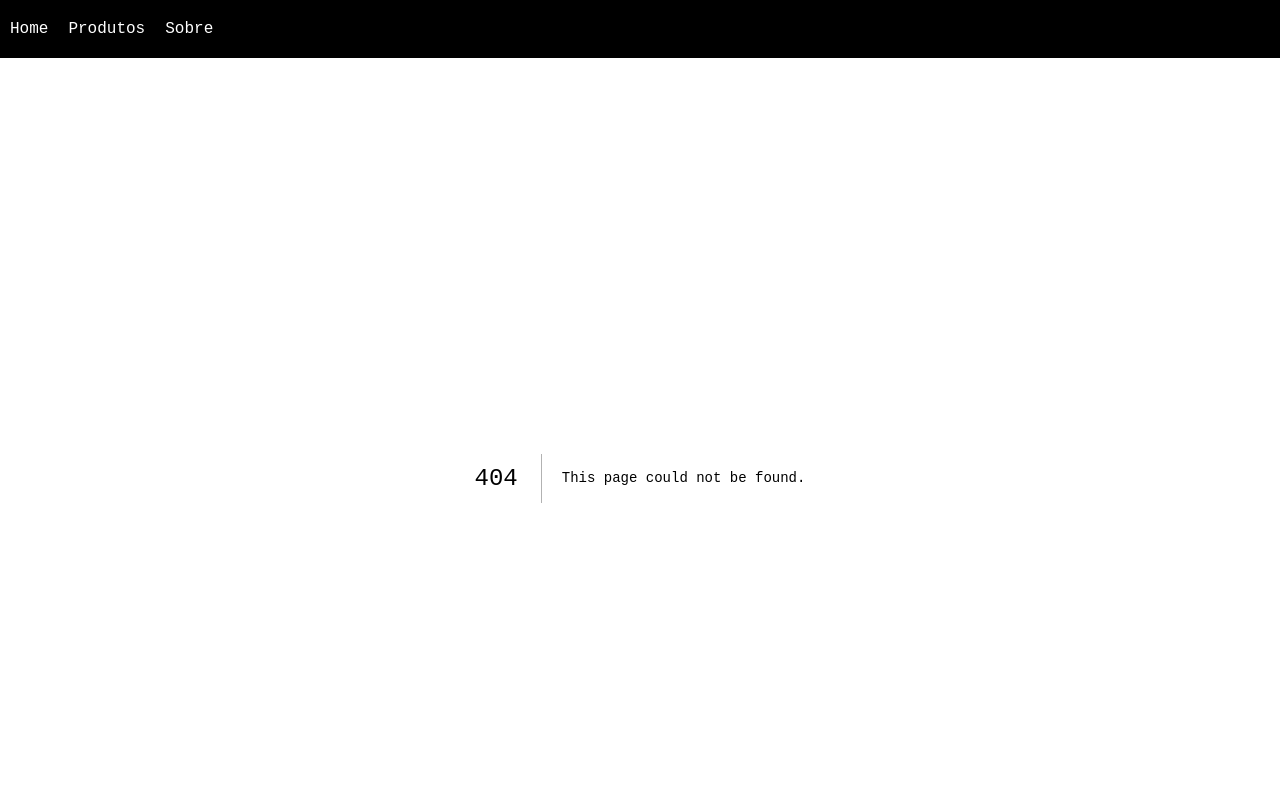
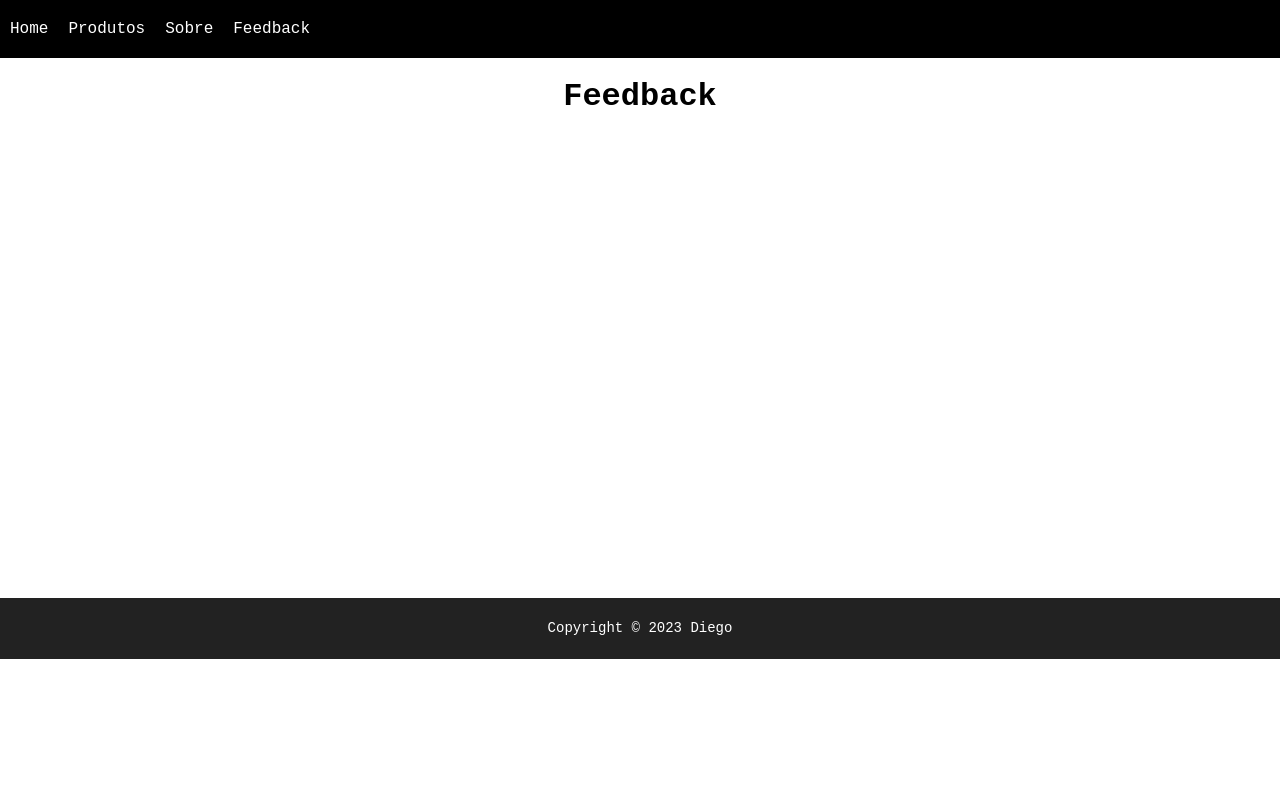
Before and after one commit to diegotrevisancc/nextjs-fundamentals, a Next.js app: page /feedback in a window 1280 px wide. Before the commit this address had no page. Shown: the top 800 px of the page. Built offline with nearby package versions, Linux system fonts and the light colour scheme.

Commit message:
working with metatags

```diff
--- a/components/navbar.js
+++ b/components/navbar.js
@@ -13,6 +13,9 @@ export default function Navbar() {
         <li>
           <Link href="/about">Sobre</Link>
         </li>
+        <li>
+          <Link href="/feedback">Feedback</Link>
+        </li>
       </ul>
     </>
   )
--- /dev/null
+++ b/pages/feedback.js
@@ -0,0 +1,14 @@
+import Head from "next/head";
+
+export default function Feedback() {
+  return (
+    <>
+      <Head>
+        <title>Feedback</title>
+      </Head>
+      <div>
+        <h1>Feedback</h1>
+      </div>
+    </>
+  );
+}
--- a/pages/index.js
+++ b/pages/index.js
@@ -1,7 +1,12 @@
 import styles from '../styles/Home.module.css'
+import Head from 'next/head' //head meta-tags
 export default function Home() {
   return (
   <>
+  <Head>
+    <title>Home</title>
+    <meta name="keywords" content='Roupas, Calçados, Meias'></meta>
+  </Head>
     <h1 className={styles.title}>Oi</h1>
   </>
   )
```
